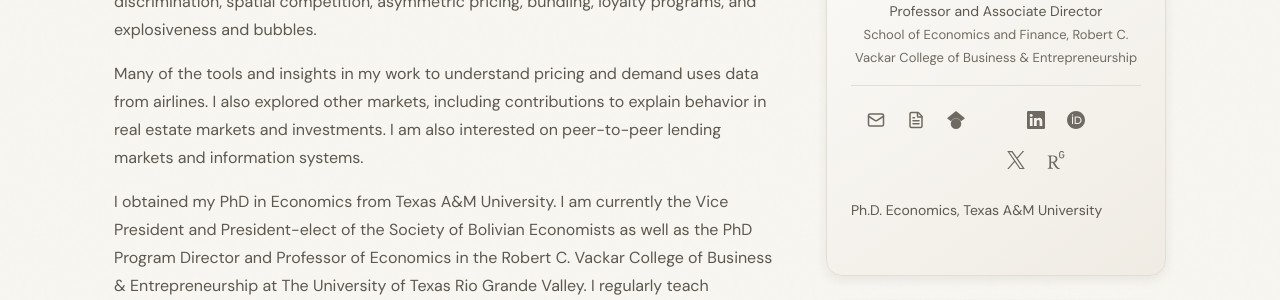
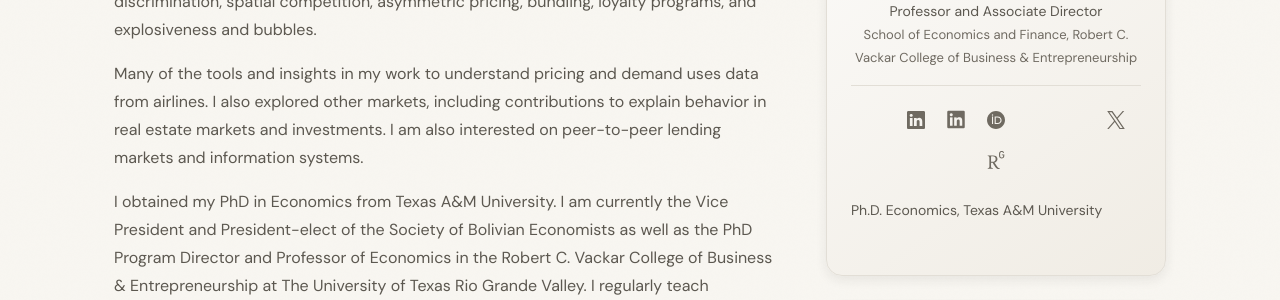
Before and after one commit to diegoescobari/diegoescobari.github.io, a Jekyll site: the page built from _pages/home.md, in a window 1280 px wide. Shown: the part 396-696 px from the top of the page. Built offline with Jekyll 4.4.1, drawn with Linux system fonts in a browser that asks for light colours; a style sheet for code colours, icons or effects is not loaded.

Commit message:
sidebar.html

```diff
--- a/_includes/sidebar.html
+++ b/_includes/sidebar.html
@@ -6,15 +6,11 @@
 <p class="profile-title">{{ site.title }}</p>
 <p class="profile-institution">{{ site.institution }}</p>
 <div class="profile-links">
-{% if site.email %}<a href="mailto:{{ site.email }}" class="icon-link" title="Email" aria-label="Email">{% include icon.html name="envelope" %}</a>{% endif %}
-{% if site.links.cv and site.links.cv != "" %}<a href="{{ site.links.cv | prepend: '/' | relative_url }}" class="icon-link" title="CV" aria-label="CV">{% include icon.html name="cv" %}</a>{% endif %}
-{% if site.links.google_scholar and site.links.google_scholar != "" %}<a href="{{ site.links.google_scholar }}" class="icon-link" title="Google Scholar" aria-label="Google Scholar">{% include icon.html name="google-scholar" %}</a>{% endif %}
 {% if site.links.google_scholar and site.links.google_scholar != "" %}<a href="{{ site.links.google_scholar }}" class="icon-link" title="Google Scholar" aria-label="Google Scholar" target="_blank"><i class="ai ai-google-scholar" aria-hidden="true" style="font-size: 1.25rem;"></i></a>{% endif %}{% if site.links.linkedin and site.links.linkedin != "" %}<a href="{{ site.links.linkedin }}" class="icon-link" title="LinkedIn" aria-label="LinkedIn">{% include icon.html name="linkedin" %}</a>{% endif %}
+{% if site.links.linkedin and site.links.linkedin != "" %}<a href="{{ site.links.linkedin }}" class="icon-link" title="LinkedIn" aria-label="LinkedIn" target="_blank"><i class="fa-brands fa-linkedin" aria-hidden="true" style="font-size: 1.25rem;"></i></a>{% endif %}
 {% if site.links.orcid and site.links.orcid != "" %}<a href="{{ site.links.orcid }}" class="icon-link" title="ORCID" aria-label="ORCID">{% include icon.html name="orcid" %}</a>{% endif %}
 <a href="https://www.scopus.com/authid/detail.uri?authorId=26029783500" class="icon-link" title="Scopus" aria-label="Scopus" target="_blank"><i class="ai ai-scopus" aria-hidden="true" style="font-size: 1.25rem;"></i></a>
 <a href="http://ideas.repec.org/e/pes42.html" class="icon-link" title="IDEAS/RePEc" aria-label="IDEAS/RePEc" target="_blank"><i class="ai ai-ideas-repec" aria-hidden="true" style="font-size: 1.25rem;"></i></a>
-<a href="http://papers.ssrn.com/sol3/cf_dev/AbsByAuth.cfm?per_id=660414" class="icon-link" title="SSRN" aria-label="SSRN" target="_blank"><i class="ai ai-ssrn" aria-hidden="true" style="font-size: 1.25rem;"></i></a>
-{% if site.links.github and site.links.github != "" %}<a href="{{ site.links.github }}" class="icon-link" title="GitHub" aria-label="GitHub">{% include icon.html name="github" %}</a>{% endif %}
 {% if site.links.twitter and site.links.twitter != "" %}<a href="{{ site.links.twitter }}" class="icon-link" title="Twitter" aria-label="Twitter">{% include icon.html name="x-twitter" %}</a>{% endif %}
 {% if site.links.researchgate and site.links.researchgate != "" %}<a href="{{ site.links.researchgate }}" class="icon-link" title="ResearchGate" aria-label="ResearchGate">{% include icon.html name="researchgate" %}</a>{% endif %}
 </div>
```
